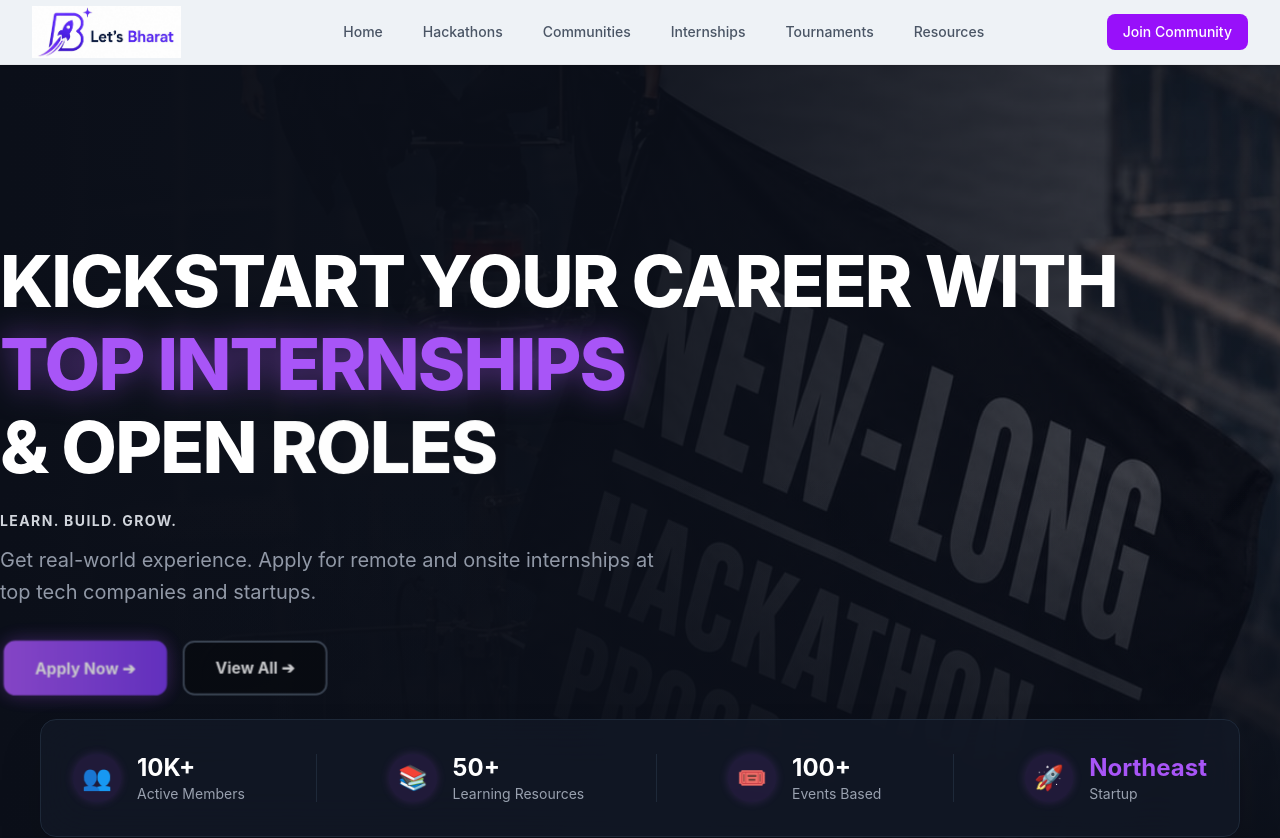
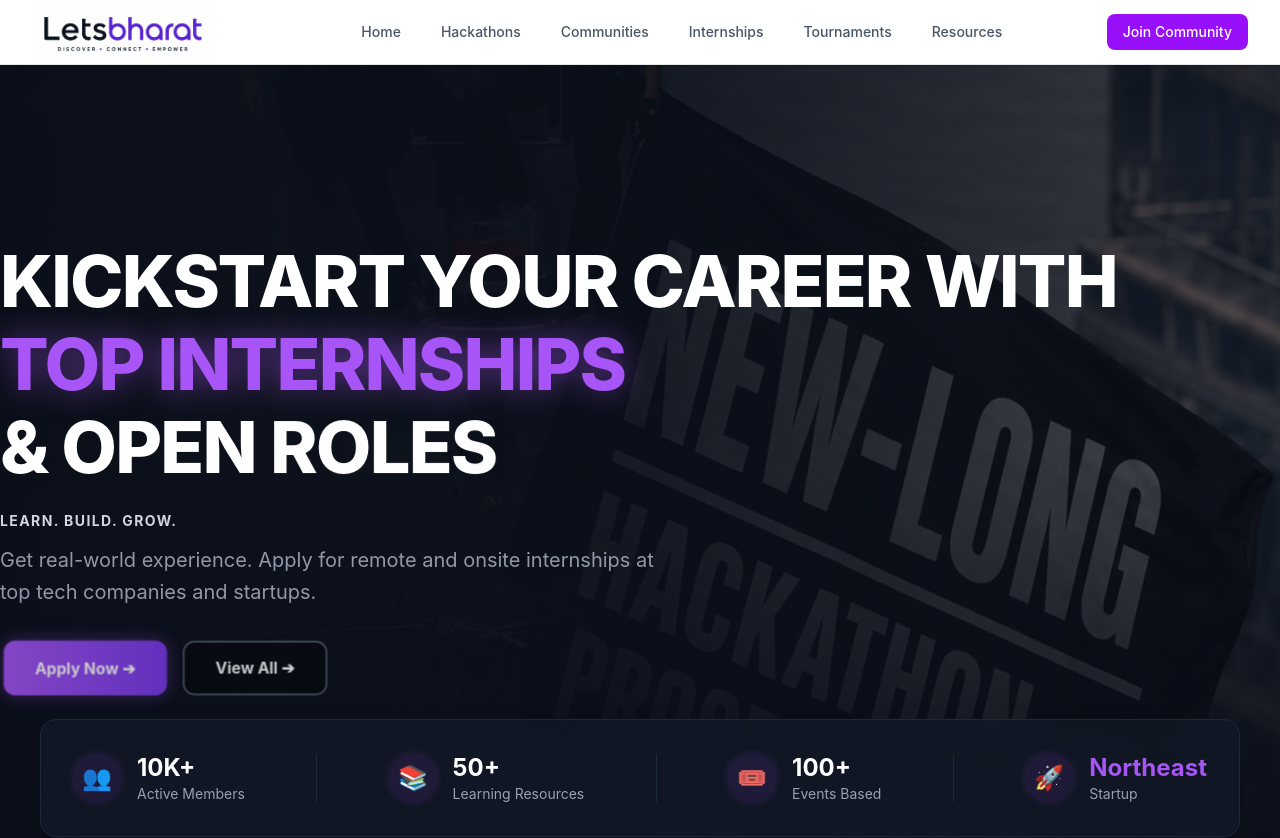
Before and after one commit to thenewlong/Let-s-Bharat, a React (Vite) app: page / in a window 1280 px wide. Shown: the top 838 px of the page. Built offline with nearby package versions, Linux system fonts and the light colour scheme; no server answers.

Commit message:
add logo

```diff
--- a/src/components/Navbar.jsx
+++ b/src/components/Navbar.jsx
@@ -3,7 +3,7 @@ import { Link, useNavigate } from 'react-router-dom';
 import { useAuth } from '../context/AuthContext';
 
 // 👇 Yahan aapka image import ho raha hai
-import logo from '../assets/images/logo3.jpeg';
+import logo from '../assets/images/logos1.jpeg';
 
 const Navbar = () => {
   const { user, logout } = useAuth();
@@ -24,7 +24,7 @@ const Navbar = () => {
   const closeMenu = () => setIsOpen(false);
 
   return (
-    <nav className="bg-[#eef2f6] border-b border-gray-200 text-gray-800 relative z-50 shadow-sm">
+    <nav className="bg-white border-b border-gray-200 text-gray-800 relative z-50 shadow-sm">
       {/* Navbar Background ab bg-white aur text dark hai */}
       <div className="max-w-7xl mx-auto px-4 sm:px-6 lg:px-8">
         <div className="flex items-center justify-between h-16">
```
Also changed, not shown: src/assets/images/logo3.jpeg (deleted), src/assets/images/logos1.jpeg (added).
